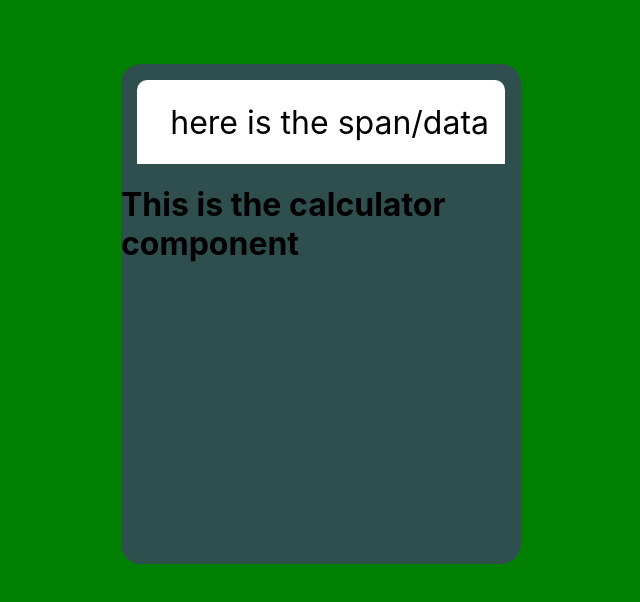
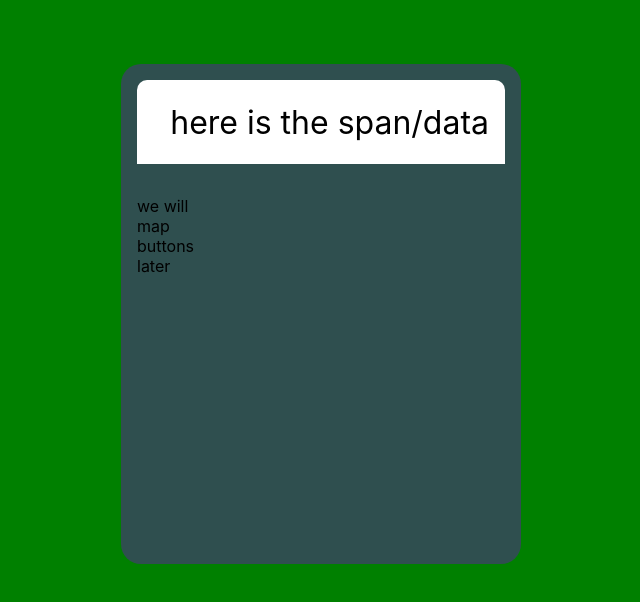
Before and after one commit to cedrikvonheiroth/learning-git, a React (Create React App) app in the folder calculator-react/: page / in a window 1280 px wide. Shown: the top 602 px of the page, without its empty margins (319-959 px from the left). Built offline with nearby package versions, Linux system fonts and the light colour scheme.

Commit message:
Connected ButtonsContainer with calculator
also imported some styling

```diff
--- a/calculator-react/src/components/ButtonsContainer.js
+++ b/calculator-react/src/components/ButtonsContainer.js
@@ -1,4 +1,5 @@
 import React from 'react'
+import { buttons } from "../css/ButtonsContainer.module.css"
 
 function ButtonsContainer() {
     return (
--- a/calculator-react/src/components/Calculator.js
+++ b/calculator-react/src/components/Calculator.js
@@ -1,13 +1,14 @@
 import React from 'react'
 import style from '../css/Calculator.module.css'
 import Display from "../components/Display"
+import ButtonsContainer from "../components/ButtonsContainer"
 
 
 function Calculator() {
     return (
         <div className={style.calculator}>
             <Display />
-            <h1>This is the calculator component</h1>
+            <ButtonsContainer />
         </div>
     )
 }
```
